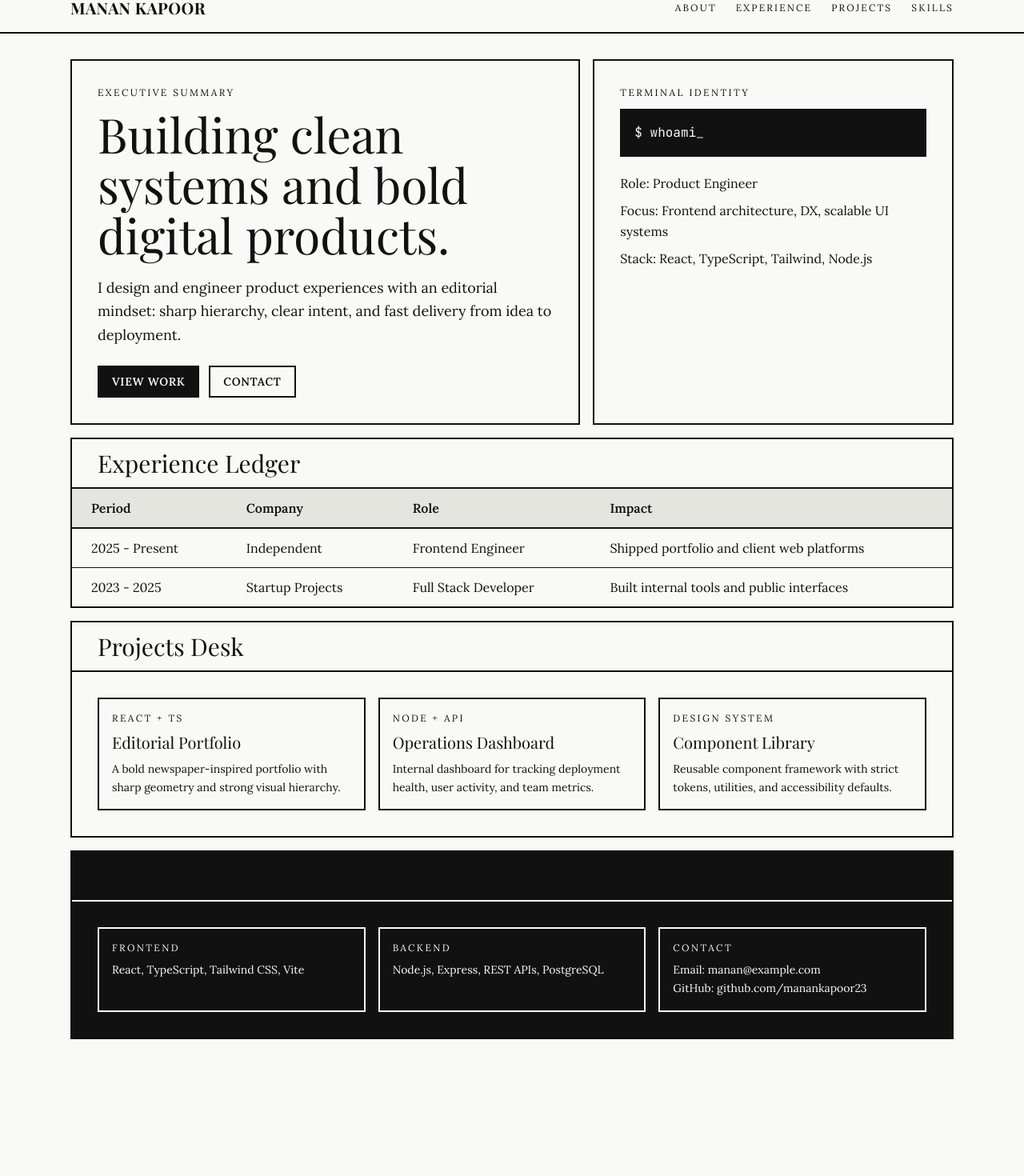
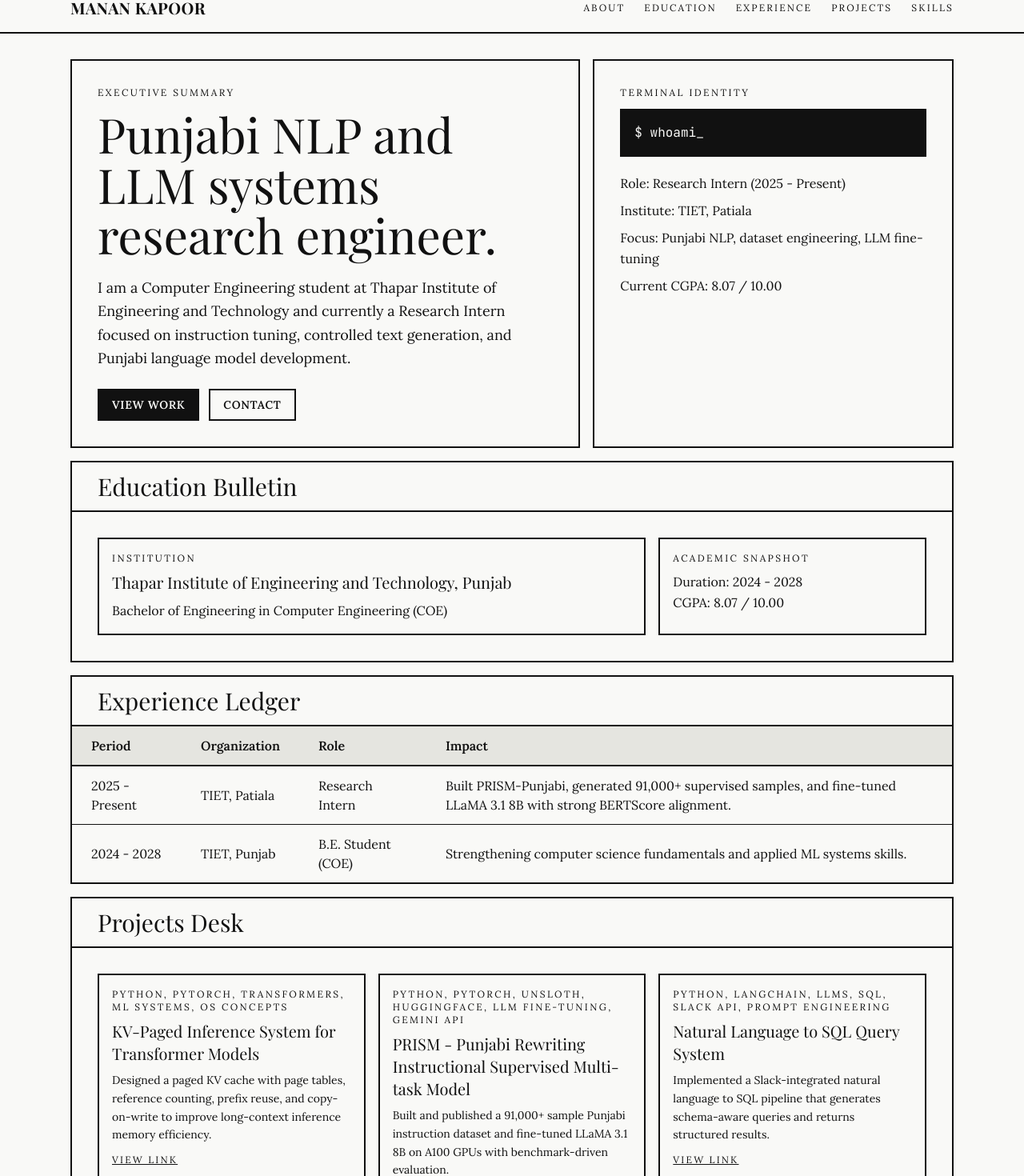
Before and after one commit to manankapoor23/Manan_portfolio, a React (Vite) app: page / in a window 1280 px wide. Shown: the part 20-1490 px from the top of the page at 80% size. Before the commit the page ends 1351 px from the top, so only its background shows below. Built offline with nearby package versions, Linux system fonts and the light colour scheme; a web font is replaced by a local one.

Commit message:
feat: sync portfolio content with real profile details

```diff
--- a/src/App.tsx
+++ b/src/App.tsx
@@ -3,6 +3,51 @@ import { useEffect, useState } from 'react'
 function App() {
   const heroText = '$ whoami'
   const [typedHero, setTypedHero] = useState('')
+
+  const projects = [
+    {
+      title: 'KV-Paged Inference System for Transformer Models',
+      tech: 'Python, PyTorch, Transformers, ML Systems, OS Concepts',
+      summary:
+        'Designed a paged KV cache with page tables, reference counting, prefix reuse, and copy-on-write to improve long-context inference memory efficiency.',
+      link: 'https://github.com/manankapoor23/KV-Paged-Attention',
+    },
+    {
+      title: 'PRISM - Punjabi Rewriting Instructional Supervised Multi-task Model',
+      tech: 'Python, PyTorch, Unsloth, HuggingFace, LLM Fine-Tuning, Gemini API',
+      summary:
+        'Built and published a 91,000+ sample Punjabi instruction dataset and fine-tuned LLaMA 3.1 8B on A100 GPUs with benchmark-driven evaluation.',
+      link: 'https://huggingface.co/datasets/manankap23/PRISM-Punjabi',
+    },
+    {
+      title: 'Natural Language to SQL Query System',
+      tech: 'Python, LangChain, LLMs, SQL, Slack API, Prompt Engineering',
+      summary:
+        'Implemented a Slack-integrated natural language to SQL pipeline that generates schema-aware queries and returns structured results.',
+      link: 'https://github.com/manankapoor23/NL-SQL',
+    },
+  ]
+
+  const skillGroups = [
+    {
+      title: 'Languages',
+      items: 'Python, C++, JavaScript, R',
+    },
+    {
+      title: 'ML and AI',
+      items:
+        'Transformers, LLMs, RAG, Prompt Engineering, Fine-Tuning, Deep Learning',
+    },
+    {
+      title: 'Libraries and Frameworks',
+      items:
+        'PyTorch, Hugging Face Transformers, LangChain, Pandas, NumPy, Scikit-learn',
+    },
+    {
+      title: 'Systems and Tools',
+      items: 'SQL, PostgreSQL, FAISS, Chroma, Docker, Git and GitHub, VS Code, Jupyter',
+    },
+  ]
 
   useEffect(() => {
     let index = 0
@@ -33,6 +78,9 @@ function App() {
             <a href="#about" className="hover:underline">
               About
             </a>
+            <a href="#education" className="hover:underline">
+              Education
+            </a>
             <a href="#experience" className="hover:underline">
               Experience
             </a>
@@ -54,11 +102,12 @@ function App() {
               className="text-4xl leading-[1.05] md:text-6xl"
               style={{ fontFamily: 'var(--font-serif)' }}
             >
-              Building clean systems and bold digital products.
+              Punjabi NLP and LLM systems research engineer.
             </h1>
             <p className="mt-5 max-w-2xl text-base leading-relaxed md:text-lg">
-              I design and engineer product experiences with an editorial mindset:
-              sharp hierarchy, clear intent, and fast delivery from idea to deployment.
+              I am a Computer Engineering student at Thapar Institute of Engineering and
+              Technology and currently a Research Intern focused on instruction tuning,
+              controlled text generation, and Punjabi language model development.
             </p>
             <div className="mt-6 flex flex-wrap gap-3">
               <a
@@ -88,11 +137,36 @@ function App() {
               </p>
             </div>
             <ul className="mt-5 space-y-2 text-sm leading-relaxed md:text-base">
-              <li>Role: Product Engineer</li>
-              <li>Focus: Frontend architecture, DX, scalable UI systems</li>
-              <li>Stack: React, TypeScript, Tailwind, Node.js</li>
+              <li>Role: Research Intern (2025 - Present)</li>
+              <li>Institute: TIET, Patiala</li>
+              <li>Focus: Punjabi NLP, dataset engineering, LLM fine-tuning</li>
+              <li>Current CGPA: 8.07 / 10.00</li>
             </ul>
           </aside>
+        </section>
+
+        <section id="education" className="mt-4 border-2 border-[var(--color-fg-primary)]">
+          <div className="border-b-2 border-[var(--color-fg-primary)] px-5 py-3 md:px-8">
+            <h2 className="text-2xl md:text-3xl" style={{ fontFamily: 'var(--font-serif)' }}>
+              Education Bulletin
+            </h2>
+          </div>
+          <div className="grid gap-4 p-5 md:grid-cols-12 md:p-8">
+            <div className="border-2 border-[var(--color-fg-primary)] p-4 md:col-span-8">
+              <p className="text-xs uppercase tracking-[0.2em]">Institution</p>
+              <h3 className="mt-2 text-xl" style={{ fontFamily: 'var(--font-serif)' }}>
+                Thapar Institute of Engineering and Technology, Punjab
+              </h3>
+              <p className="mt-2 text-sm leading-relaxed md:text-base">
+                Bachelor of Engineering in Computer Engineering (COE)
+              </p>
+            </div>
+            <div className="border-2 border-[var(--color-fg-primary)] p-4 md:col-span-4">
+              <p className="text-xs uppercase tracking-[0.2em]">Academic Snapshot</p>
+              <p className="mt-2 text-sm leading-relaxed md:text-base">Duration: 2024 - 2028</p>
+              <p className="text-sm leading-relaxed md:text-base">CGPA: 8.07 / 10.00</p>
+            </div>
+          </div>
         </section>
 
         <section id="experience" className="mt-4 border-2 border-[var(--color-fg-primary)]">
@@ -106,7 +180,7 @@ function App() {
               <thead>
                 <tr className="border-b-2 border-[var(--color-fg-primary)] bg-[var(--color-muted)]">
                   <th className="px-4 py-3 md:px-6">Period</th>
-                  <th className="px-4 py-3 md:px-6">Company</th>
+                  <th className="px-4 py-3 md:px-6">Organization</th>
                   <th className="px-4 py-3 md:px-6">Role</th>
                   <th className="px-4 py-3 md:px-6">Impact</th>
                 </tr>
@@ -114,15 +188,20 @@ function App() {
               <tbody>
                 <tr className="border-b border-[var(--color-fg-primary)]">
                   <td className="px-4 py-3 md:px-6">2025 - Present</td>
-                  <td className="px-4 py-3 md:px-6">Independent</td>
-                  <td className="px-4 py-3 md:px-6">Frontend Engineer</td>
-                  <td className="px-4 py-3 md:px-6">Shipped portfolio and client web platforms</td>
+                  <td className="px-4 py-3 md:px-6">TIET, Patiala</td>
+                  <td className="px-4 py-3 md:px-6">Research Intern</td>
+                  <td className="px-4 py-3 md:px-6">
+                    Built PRISM-Punjabi, generated 91,000+ supervised samples, and
+                    fine-tuned LLaMA 3.1 8B with strong BERTScore alignment.
+                  </td>
                 </tr>
                 <tr>
-                  <td className="px-4 py-3 md:px-6">2023 - 2025</td>
-                  <td className="px-4 py-3 md:px-6">Startup Projects</td>
-                  <td className="px-4 py-3 md:px-6">Full Stack Developer</td>
-                  <td className="px-4 py-3 md:px-6">Built internal tools and public interfaces</td>
+                  <td className="px-4 py-3 md:px-6">2024 - 2028</td>
+                  <td className="px-4 py-3 md:px-6">TIET, Punjab</td>
+                  <td className="px-4 py-3 md:px-6">B.E. Student (COE)</td>
+                  <td className="px-4 py-3 md:px-6">
+                    Strengthening computer science fundamentals and applied ML systems skills.
+                  </td>
                 </tr>
               </tbody>
             </table>
@@ -136,33 +215,26 @@ function App() {
             </h2>
           </div>
           <div className="grid gap-4 p-5 md:grid-cols-3 md:p-8">
-            <article className="hard-shadow-hover border-2 border-[var(--color-fg-primary)] p-4">
-              <p className="text-xs uppercase tracking-[0.2em]">React + TS</p>
-              <h3 className="mt-2 text-xl" style={{ fontFamily: 'var(--font-serif)' }}>
-                Editorial Portfolio
-              </h3>
-              <p className="mt-2 text-sm leading-relaxed">
-                A bold newspaper-inspired portfolio with sharp geometry and strong visual hierarchy.
-              </p>
-            </article>
-            <article className="hard-shadow-hover border-2 border-[var(--color-fg-primary)] p-4">
-              <p className="text-xs uppercase tracking-[0.2em]">Node + API</p>
-              <h3 className="mt-2 text-xl" style={{ fontFamily: 'var(--font-serif)' }}>
-                Operations Dashboard
-              </h3>
-              <p className="mt-2 text-sm leading-relaxed">
-                Internal dashboard for tracking deployment health, user activity, and team metrics.
-              </p>
-            </article>
-            <article className="hard-shadow-hover border-2 border-[var(--color-fg-primary)] p-4">
-              <p className="text-xs uppercase tracking-[0.2em]">Design System</p>
-              <h3 className="mt-2 text-xl" style={{ fontFamily: 'var(--font-serif)' }}>
-                Component Library
-              </h3>
-              <p className="mt-2 text-sm leading-relaxed">
-                Reusable component framework with strict tokens, utilities, and accessibility defaults.
-              </p>
-            </article>
+            {projects.map((project) => (
+              <article
+                key={project.title}
+                className="hard-shadow-hover border-2 border-[var(--color-fg-primary)] p-4"
+              >
+                <p className="text-xs uppercase tracking-[0.2em]">{project.tech}</p>
+                <h3 className="mt-2 text-xl" style={{ fontFamily: 'var(--font-serif)' }}>
+                  {project.title}
+                </h3>
+                <p className="mt-2 text-sm leading-relaxed">{project.summary}</p>
+                <a
+                  href={project.link}
+                  target="_blank"
+                  rel="noreferrer"
+                  className="mt-3 inline-block text-xs uppercase tracking-[0.18em] underline"
+                >
+                  View Link
+                </a>
+              </article>
+            ))}
           </div>
         </section>
 
@@ -175,19 +247,21 @@ function App() {
               Skills Chronicle
             </h2>
           </div>
-          <div className="grid gap-4 p-5 md:grid-cols-3 md:p-8">
-            <div className="border-2 border-[var(--color-bg-primary)] p-4">
-              <p className="text-xs uppercase tracking-[0.2em]">Frontend</p>
-              <p className="mt-2 text-sm leading-relaxed">React, TypeScript, Tailwind CSS, Vite</p>
-            </div>
-            <div className="border-2 border-[var(--color-bg-primary)] p-4">
-              <p className="text-xs uppercase tracking-[0.2em]">Backend</p>
-              <p className="mt-2 text-sm leading-relaxed">Node.js, Express, REST APIs, PostgreSQL</p>
-            </div>
+          <div className="grid gap-4 p-5 md:grid-cols-2 md:p-8">
+            {skillGroups.map((group) => (
+              <div key={group.title} className="border-2 border-[var(--color-bg-primary)] p-4">
+                <p className="text-xs uppercase tracking-[0.2em]">{group.title}</p>
+                <p className="mt-2 text-sm leading-relaxed">{group.items}</p>
+              </div>
+            ))}
             <div className="border-2 border-[var(--color-bg-primary)] p-4" id="contact">
               <p className="text-xs uppercase tracking-[0.2em]">Contact</p>
-              <p className="mt-2 text-sm leading-relaxed">Email: manan@example.com</p>
+              <p className="mt-2 text-sm leading-relaxed">Email: 23.kapoormanan@gmail.com</p>
+              <p className="text-sm leading-relaxed">Phone: +91 99999 35670</p>
+              <p className="text-sm leading-relaxed">LinkedIn: linkedin.com/in/manan-kapoor</p>
               <p className="text-sm leading-relaxed">GitHub: github.com/manankapoor23</p>
+              <p className="text-sm leading-relaxed">LeetCode: leetcode.com/u/manankapoor23</p>
+              <p className="text-sm leading-relaxed">Portfolio: mkap.netlify.app</p>
             </div>
           </div>
         </section>
```
